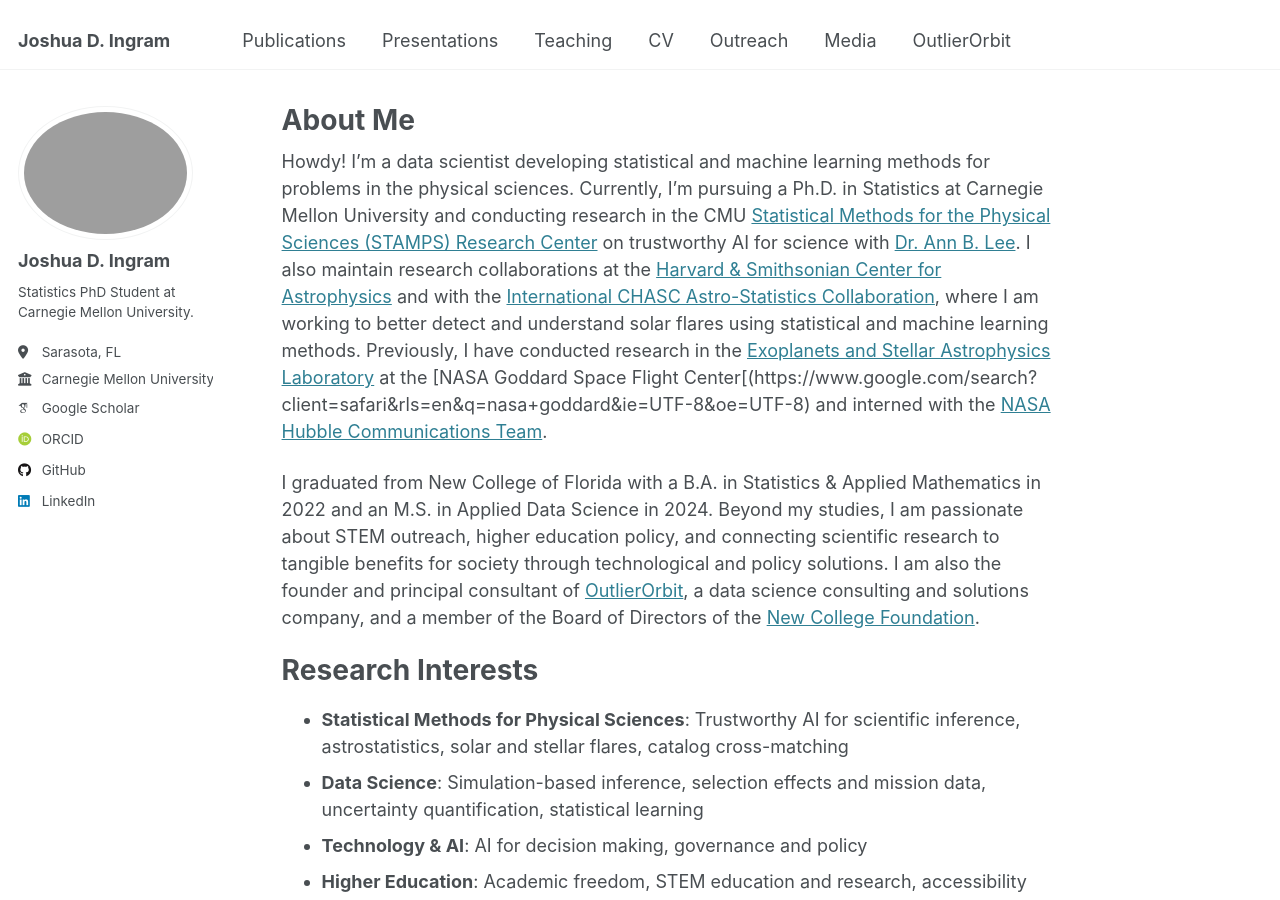
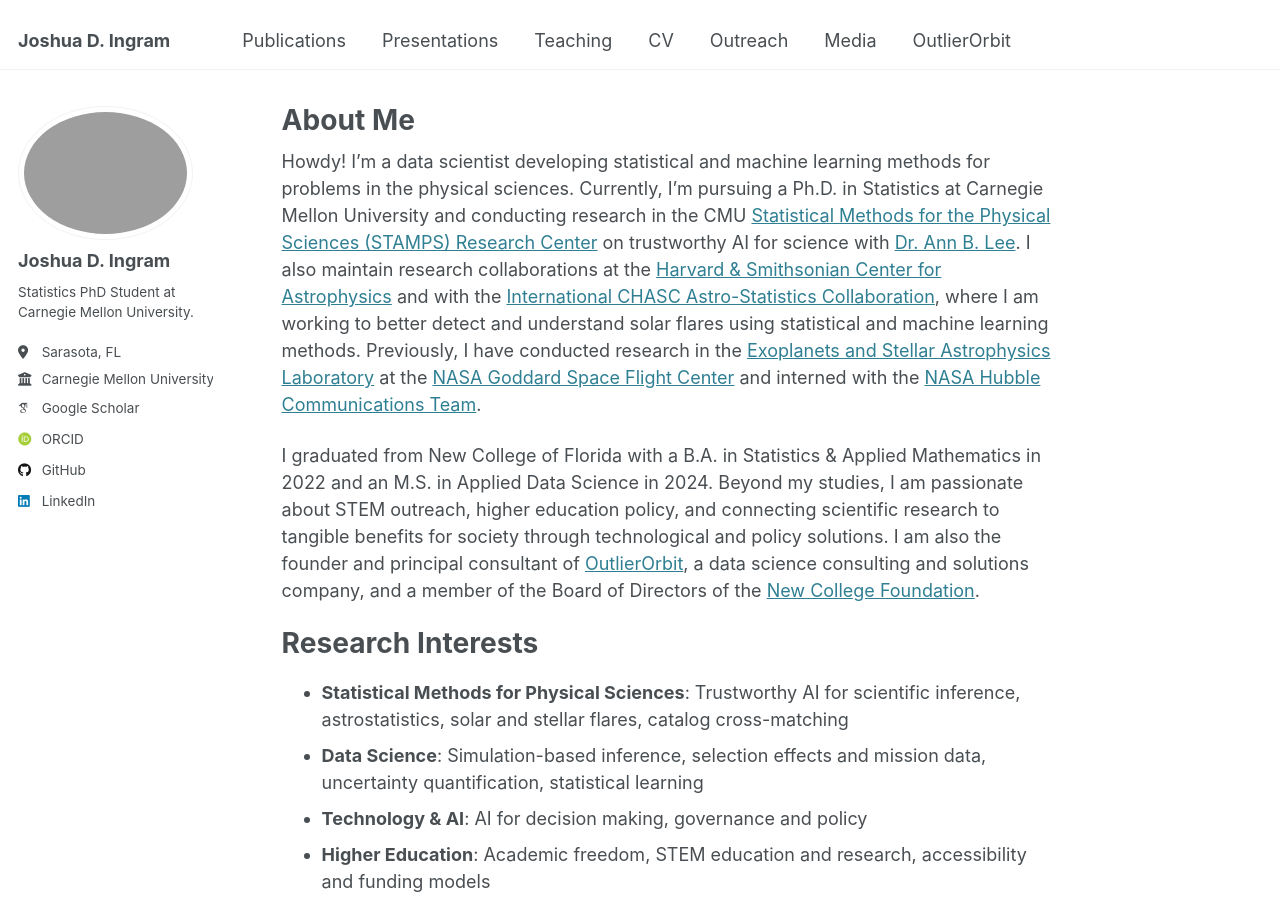
Before and after one commit to Joshuaingram/joshuaingram.github.io, a Jekyll site: the page built from _pages/about.md, in a window 1280 px wide and 900 px high. Built offline with Jekyll 4.4.1, drawn with Linux system fonts in a browser that asks for light colours; some web fonts are replaced.

Commit message:
Update about.md

```diff
--- a/_pages/about.md
+++ b/_pages/about.md
@@ -7,7 +7,7 @@
   - /about.html
 ---
 
-Howdy! I'm a data scientist developing statistical and machine learning methods for problems in the physical sciences. Currently, I'm pursuing a Ph.D. in Statistics at Carnegie Mellon University and conducting research in the CMU [Statistical Methods for the Physical Sciences (STAMPS) Research Center](https://www.cmu.edu/dietrich/statistics-datascience/stamps/) on trustworthy AI for science with [Dr. Ann B. Lee](https://www.stat.cmu.edu/~annlee/). I also maintain research collaborations at the [Harvard & Smithsonian Center for Astrophysics](https://www.cfa.harvard.edu) and with the [International CHASC Astro-Statistics Collaboration](https://hea-www.harvard.edu/astrostat/), where I am working to better detect and understand solar flares using statistical and machine learning methods. Previously, I have conducted research in the [Exoplanets and Stellar Astrophysics Laboratory](https://science.gsfc.nasa.gov/astrophysics/exoplanets) at the [NASA Goddard Space Flight Center[(https://www.google.com/search?client=safari&rls=en&q=nasa+goddard&ie=UTF-8&oe=UTF-8) and interned with the [NASA Hubble Communications Team](https://science.nasa.gov/mission/hubble/team/#mission-operations).
+Howdy! I'm a data scientist developing statistical and machine learning methods for problems in the physical sciences. Currently, I'm pursuing a Ph.D. in Statistics at Carnegie Mellon University and conducting research in the CMU [Statistical Methods for the Physical Sciences (STAMPS) Research Center](https://www.cmu.edu/dietrich/statistics-datascience/stamps/) on trustworthy AI for science with [Dr. Ann B. Lee](https://www.stat.cmu.edu/~annlee/). I also maintain research collaborations at the [Harvard & Smithsonian Center for Astrophysics](https://www.cfa.harvard.edu) and with the [International CHASC Astro-Statistics Collaboration](https://hea-www.harvard.edu/astrostat/), where I am working to better detect and understand solar flares using statistical and machine learning methods. Previously, I have conducted research in the [Exoplanets and Stellar Astrophysics Laboratory](https://science.gsfc.nasa.gov/astrophysics/exoplanets) at the [NASA Goddard Space Flight Center](https://www.google.com/search?client=safari&rls=en&q=nasa+goddard&ie=UTF-8&oe=UTF-8) and interned with the [NASA Hubble Communications Team](https://science.nasa.gov/mission/hubble/team/#mission-operations).
 
 I graduated from New College of Florida with a B.A. in Statistics & Applied Mathematics in 2022 and an M.S. in Applied Data Science in 2024. Beyond my studies, I am passionate about STEM outreach, higher education policy, and connecting scientific research to tangible benefits for society through technological and policy solutions. I am also the founder and principal consultant of [OutlierOrbit](https://outlierorbit.com), a data science consulting and solutions company, and a member of the Board of Directors of the [New College Foundation](https://www.ncf.edu/alumni/foundation/).
 
```
